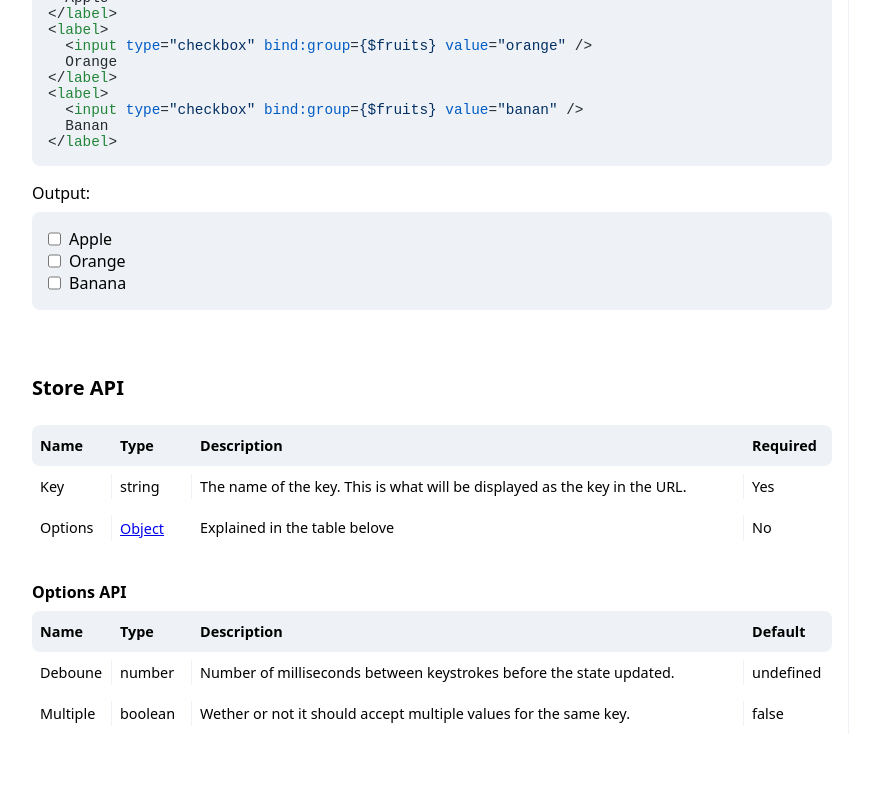
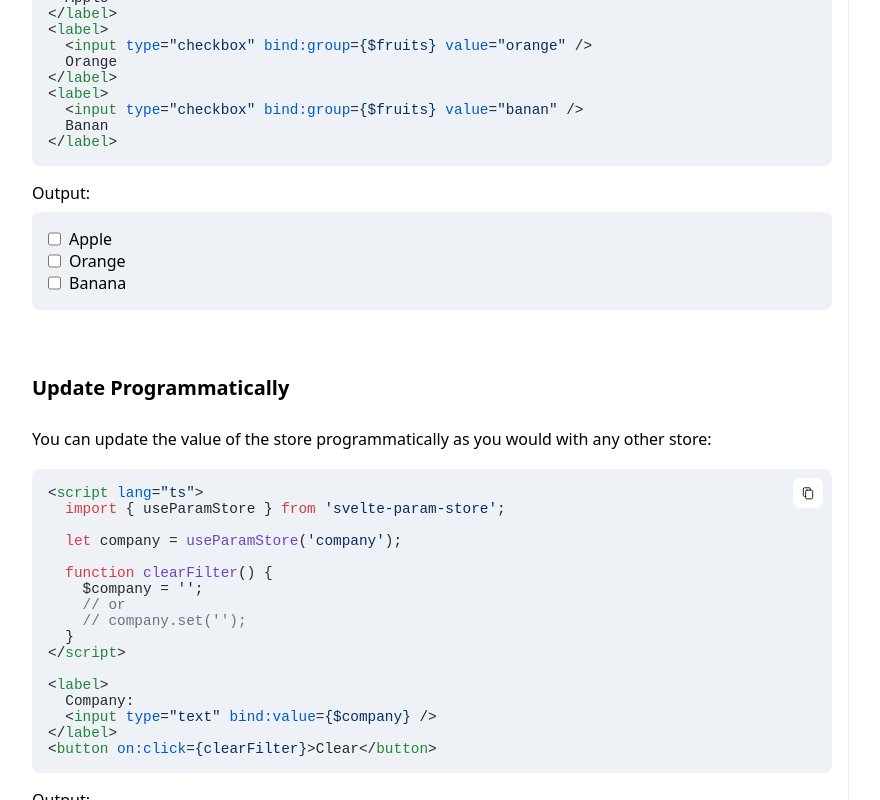
Before and after one commit to jKm00/svelte-param-store, a SvelteKit app: page / in a window 1280 px wide. Shown: the part 2000-2800 px from the top of the page, without its empty margins (128-1008 px from the left). Built offline with nearby package versions, Linux system fonts and the light colour scheme.

Commit message:
feat: programmatically update example

```diff
--- a/src/components/sections/PageContent.svelte
+++ b/src/components/sections/PageContent.svelte
@@ -5,6 +5,7 @@
 		<li><a href="#usage">Usage</a></li>
 		<li><a href="#debounce">Debounce</a></li>
 		<li><a href="#multiple">Multiple</a></li>
+		<li><a href="#update-programmatically">Update Programmatically</a></li>
 		<li><a href="#store-api">Store API</a></li>
 	</ul>
 </div>
--- /dev/null
+++ b/src/components/sections/UpdateProgrammatically.svelte
@@ -0,0 +1,40 @@
+<script>
+	import { useParamStore } from '$lib';
+	import Button from '../ui/Button.svelte';
+	import CodeBlock from '../ui/CodeBlock.svelte';
+	import OutputBlock from '../ui/OutputBlock.svelte';
+	import { updateProgrammatically } from './examples';
+
+	let company = useParamStore('company');
+
+	function clearFilter() {
+		company.set('');
+	}
+</script>
+
+<section class="section" id="update-programmatically">
+	<h2 class="title title--secondary">Update Programmatically</h2>
+	<p>You can update the value of the store programmatically as you would with any other store:</p>
+	<CodeBlock code={updateProgrammatically} />
+	<OutputBlock>
+		<div class="flex">
+			<label class="label grow">
+				Company:
+				<input class="input" type="text" bind:value={$company} placeholder="Enter company..." />
+			</label>
+			<Button on:click={clearFilter}>Clear</Button>
+		</div>
+	</OutputBlock>
+</section>
+
+<style scoped>
+	.flex {
+		display: flex;
+		align-items: end;
+		gap: 0.5rem;
+	}
+
+	.grow {
+		flex-grow: 1;
+	}
+</style>
--- a/src/components/sections/examples.ts
+++ b/src/components/sections/examples.ts
@@ -38,3 +38,21 @@ export const multiple = `<script lang="ts">
   <input type="checkbox" bind:group={$fruits} value="banan" />
   Banan
 </label>`;
+
+export const updateProgrammatically = `<script lang="ts">
+  import { useParamStore } from 'svelte-param-store';
+
+  let company = useParamStore('company');
+
+  function clearFilter() {
+    $company = '';
+    // or
+    // company.set('');
+  }
+</script>
+
+<label>
+  Company:
+  <input type="text" bind:value={$company} />
+</label>
+<button on:click={clearFilter}>Clear</button>`;
--- a/src/components/ui/Button.svelte
+++ b/src/components/ui/Button.svelte
@@ -15,6 +15,7 @@
 	.btn {
 		display: flex;
 		align-items: center;
+		justify-content: center;
 		gap: 0.5rem;
 
 		background: var(--accent);
--- a/src/routes/+page.svelte
+++ b/src/routes/+page.svelte
@@ -7,6 +7,7 @@
 	import PageContent from '../components/sections/PageContent.svelte';
 	import ApiTable from '../components/sections/ApiTable.svelte';
 	import Footer from '../components/sections/Footer.svelte';
+	import UpdateProgrammatically from '../components/sections/UpdateProgrammatically.svelte';
 </script>
 
 <main class="main">
@@ -28,6 +29,9 @@
 	<div class="multiple">
 		<Multiple />
 	</div>
+	<div class="update-programmatically">
+		<UpdateProgrammatically />
+	</div>
 	<div class="api-table">
 		<ApiTable />
 	</div>
@@ -47,6 +51,7 @@
 			'. usage .'
 			'. debounce .'
 			'. multiple .'
+			'. update-programmatically .'
 			'. api-table .'
 			'. footer .';
 		row-gap: 4rem;
@@ -78,6 +83,10 @@
 		grid-area: multiple;
 	}
 
+	.update-programmatically {
+		grid-area: update-programmatically;
+	}
+
 	.api-table {
 		grid-area: api-table;
 	}
@@ -94,6 +103,7 @@
 				'. usage page-content'
 				'. debounce page-content'
 				'. multiple page-content'
+				'. update-programmatically page-content'
 				'. api-table page-content'
 				'. footer .';
 		}
```
Also changed, not shown: src/routes/demo/+page.svelte (+8 -0 lines).
